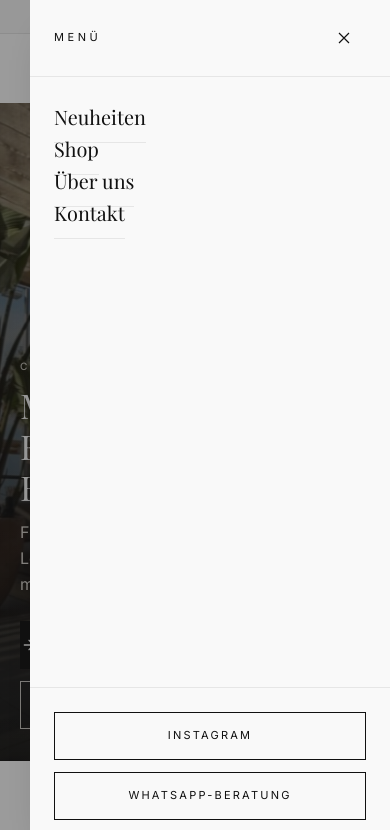
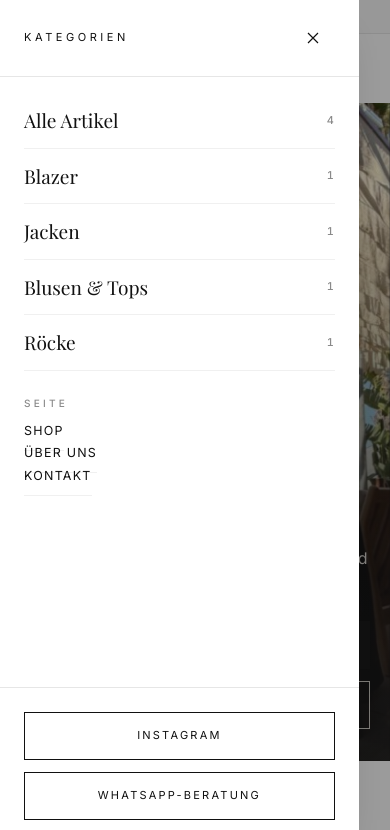
Before and after one commit to davidkreft2006-cyber/Freda-Style, a plain HTML site: page index.html in a window 390 px wide. Both pictures are taken after a click on the button "Menü öffnen". Shown: the top 830 px of the page. Drawn offline with nearby package versions, Linux system fonts and the light colour scheme.

Commit message:
Kategorie-Menue hinter dem Menue-Knopf
Der Knopf oben links oeffnet jetzt ein Menue mit allen Kategorien, wie
man es von groesseren Modeshops kennt - vorher standen dort nur die
Seitenlinks, und am Desktop war der Knopf ganz ausgeblendet.

- Kategorien samt Artikelzahl, dazu "Alle Artikel"
- Ein Klick setzt den Filter im Katalog, schliesst das Menue und
  springt zum Shop. Die Auswahl erscheint dort als Chip.
- Die Eintraege entstehen aus den Produktdaten, nicht aus einer festen
  Liste - neue Kategorien erscheinen von selbst
- Das Menue faehrt von links herein, dort sitzt auch der Knopf
- Darunter weiterhin Seitenlinks, Instagram und WhatsApp

Geprueft auf Desktop und Handy: Oeffnen, Filtern ueber das Menue,
Zuruecksetzen ueber "Alle Artikel", kein Ueberlauf, keine Fehler.

Co-Authored-By: Claude Opus 5 <noreply@anthropic.com>
Claude-Session: https://claude.ai/code/session_01EoHqvHYaww2giwFa47FDVv

```diff
--- a/assets/css/layout.css
+++ b/assets/css/layout.css
@@ -91,24 +91,64 @@
   .header__actions > a.icon-btn { display: none; }
 }
 .header__cart { position: relative; }
+/* Der Menue-Knopf bleibt auf allen Breiten sichtbar - er oeffnet die
+   Kategorien, nicht nur die Seitenlinks. */
 .header__burger { display: inline-flex; }
-@media (min-width: 900px) { .header__burger { display: none; } }
 
 /* Mobiles Menue */
+/* Das Menue faehrt von links herein - dort sitzt auch der Knopf. */
 .mobilenav {
-  top: 0; right: 0; bottom: 0;
-  width: min(360px, 100%);
-  transform: translateX(100%);
-  background: var(--c-paper);
+  top: 0; left: 0; bottom: 0;
+  width: min(400px, 92vw);
+  transform: translateX(-100%);
+  background: #fff;
   box-shadow: var(--shadow-soft);
 }
 .mobilenav.is-open { transform: none; }
-.mobilenav__list { padding: var(--s-5); display: flex; flex-direction: column; }
+.mobilenav__list { padding: var(--s-4) var(--s-5) var(--s-5); display: flex; flex-direction: column; }
+
+/* Zwischenueberschrift im Menue */
+.mobilenav__label {
+  font-size: 0.63rem;
+  font-weight: 500;
+  letter-spacing: var(--ls-wider);
+  text-transform: uppercase;
+  color: var(--c-muted);
+  padding: var(--s-5) 0 var(--s-2);
+}
+.mobilenav__list > .mobilenav__label:first-child { padding-top: 0; }
+
+/* Eine Kategorie: Name links, Anzahl rechts */
+.mobilenav__cat {
+  display: flex;
+  align-items: center;
+  justify-content: space-between;
+  gap: var(--s-4);
+  width: 100%;
+  padding: var(--s-3) 0;
+  border-bottom: 1px solid var(--c-line-soft);
+  font-family: var(--f-display);
+  font-size: clamp(1.15rem, 1rem + 0.8vw, 1.5rem);
+  text-align: left;
+  transition: padding-left var(--dur) var(--ease);
+}
+.mobilenav__cat span {
+  font-family: var(--f-body);
+  font-size: 0.68rem;
+  font-weight: 500;
+  letter-spacing: 0.1em;
+  color: var(--c-muted);
+  font-variant-numeric: tabular-nums;
+}
+.mobilenav__cat:hover { padding-left: 6px; }
+
 .mobilenav__list a {
-  font-family: var(--f-display);
-  font-size: var(--fs-lg);
+  font-family: var(--f-body);
+  font-size: var(--fs-sm);
+  letter-spacing: 0.1em;
+  text-transform: uppercase;
   padding: var(--s-3) 0;
-  border-bottom: 1px solid var(--c-line);
+  border-bottom: 1px solid var(--c-line-soft);
 }
 .mobilenav__foot {
   padding: var(--s-5);
--- a/assets/js/app.js
+++ b/assets/js/app.js
@@ -602,6 +602,20 @@
     }
 
     return {
+      /* Vom Menue aus: genau eine Kategorie setzen, alles andere loeschen. */
+      setCategory: function (name) {
+        Object.keys(aktiv).forEach(function (k) { aktiv[k] = []; });
+        if (name) aktiv.category = [name];
+        anwenden();
+      },
+      /* Wie viele Artikel stecken in einer Kategorie? */
+      countFor: function (name) {
+        return PRODUCTS.filter(function (p) {
+          return !name || p.category === name;
+        }).length;
+      },
+      categories: function () { return kategorien(); },
+
       init: function () {
         if (!$('[data-filter-groups]')) { renderGrid(); return; }
 
@@ -1026,6 +1040,40 @@
   /* Filter-Schublade auf schmalen Displays.
      Ab Tablet steht die Leiste fest in der Spalte, dann macht der
      Knopf nichts - er ist dort ausgeblendet. */
+  /* Kategorien in das aufklappbare Menue schreiben.
+     Ein Klick setzt den Filter und springt zum Katalog - so wie man es
+     von groesseren Modeshops kennt. */
+  function renderMenu() {
+    var liste = $('[data-menu-list]');
+    if (!liste || !Filter.categories) return;
+
+    var kategorien = Filter.categories();
+    if (!kategorien.length) return;
+
+    var oben =
+      '<li><button type="button" class="mobilenav__cat" data-menu-category="">' +
+        'Alle Artikel<span>' + Filter.countFor('') + '</span>' +
+      '</button></li>' +
+      kategorien.map(function (name) {
+        return '<li><button type="button" class="mobilenav__cat" ' +
+          'data-menu-category="' + escapeHtml(name) + '">' +
+          escapeHtml(name) + '<span>' + Filter.countFor(name) + '</span>' +
+        '</button></li>';
+      }).join('') +
+      '<li class="mobilenav__label">Seite</li>';
+
+    liste.insertAdjacentHTML('afterbegin', oben);
+
+    document.addEventListener('click', function (event) {
+      var knopf = event.target.closest('[data-menu-category]');
+      if (!knopf) return;
+      Filter.setCategory(knopf.dataset.menuCategory);
+      Panels.close();
+      var shop = document.getElementById('shop');
+      if (shop) shop.scrollIntoView({ behavior: 'smooth', block: 'start' });
+    });
+  }
+
   function initFilterDrawer() {
     var shop = $('.shop');
     if (!shop) return;
@@ -1187,6 +1235,7 @@
     animateHeadline();
     renderHero();
     Filter.init();
+    renderMenu();
     renderStoryMedia();
     renderLookbook();
     renderInstagram();
--- a/index.html
+++ b/index.html
@@ -443,16 +443,17 @@
 <!-- Mobiles Menue -->
 <aside class="panel mobilenav" data-mobilenav aria-hidden="true" aria-label="Menü">
   <div class="panel__head">
-    <span class="panel__title">Menü</span>
+    <span class="panel__title">Kategorien</span>
     <button class="icon-btn" type="button" data-close-panel aria-label="Menü schließen">
       <svg viewBox="0 0 24 24" fill="none" stroke="currentColor" stroke-width="1.4" aria-hidden="true">
         <path d="M6 6l12 12M18 6L6 18"></path>
       </svg>
     </button>
   </div>
-  <nav class="panel__body">
-    <ul class="mobilenav__list">
-      <li><a href="#neuheiten">Neuheiten</a></li>
+  <nav class="panel__body" data-menu>
+    <!-- Die Kategorien traegt das Skript ein, damit sie immer zu den
+         Produktdaten passen. Ohne JavaScript bleiben die Seitenlinks. -->
+    <ul class="mobilenav__list" data-menu-list>
       <li><a href="#shop">Shop</a></li>
       <li><a href="#ueber-uns">Über uns</a></li>
       <li><a href="#kontakt">Kontakt</a></li>
```
